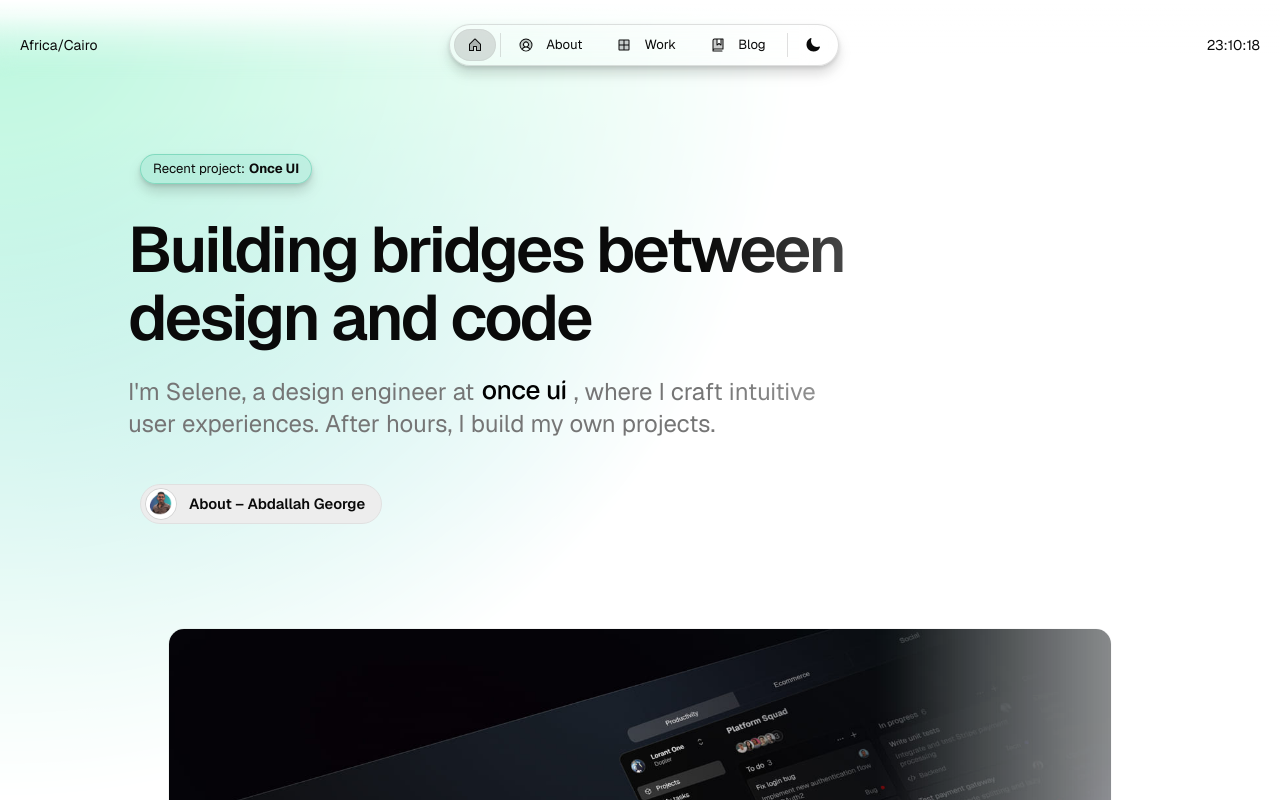
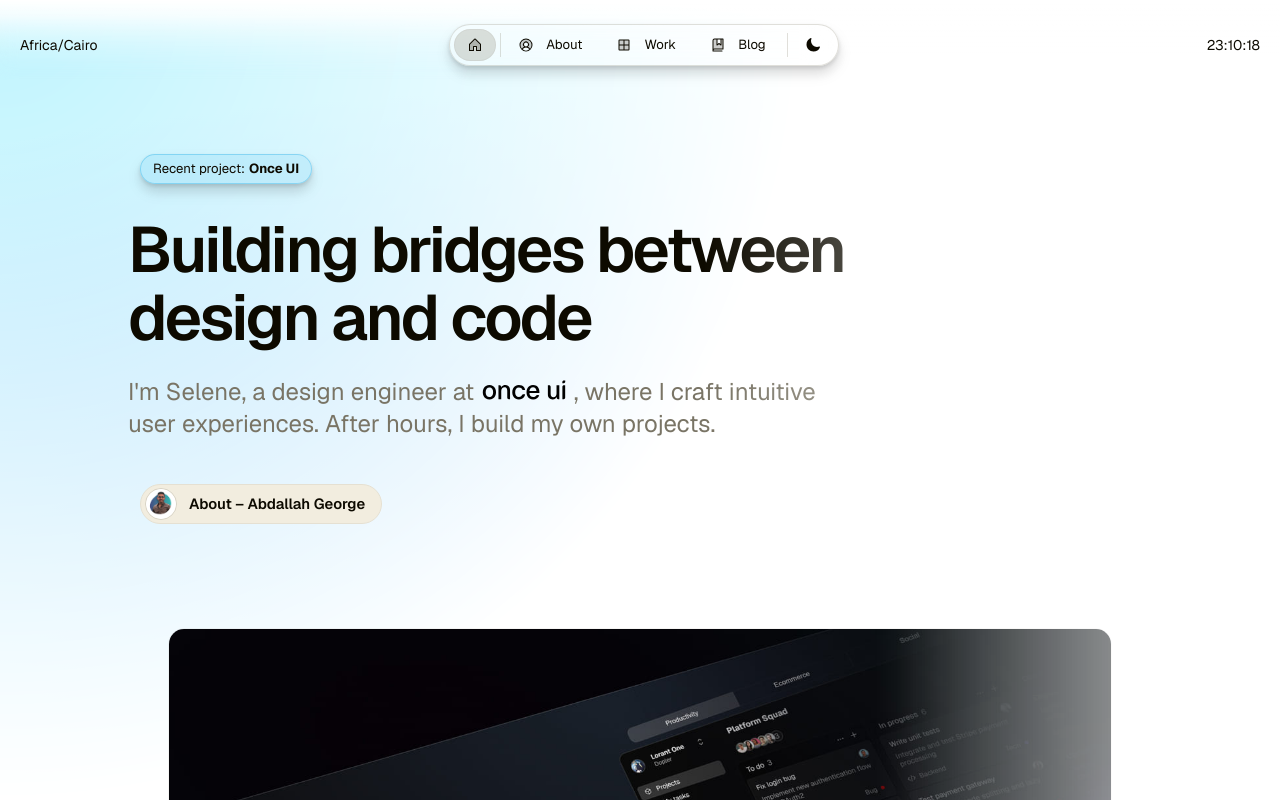
Before and after one commit to MinaaMedhatt/abdallah-portfolio, a Next.js app: page / in a window 1280 px wide. Shown: the top 800 px of the page. Built offline with nearby package versions, Linux system fonts and the light colour scheme.

Commit message:
Update config.js

```diff
--- a/src/app/resources/config.js
+++ b/src/app/resources/config.js
@@ -39,9 +39,9 @@ const font = {
 
 const style = {
   theme: "dark", // theme is not necessary when using ThemeProvider (default)
-  neutral: "gray", // sand | gray | slate
-  brand: "emerald", // blue | indigo | violet | magenta | pink | red | orange | yellow | moss | green | emerald | aqua | cyan
-  accent: "blue", // blue | indigo | violet | magenta | pink | red | orange | yellow | moss | green | emerald | aqua | cyan
+  neutral: "sand", // sand | gray | slate
+  brand: "cyan", // blue | indigo | violet | magenta | pink | red | orange | yellow | moss | green | emerald | aqua | cyan
+  accent: "indigo", // blue | indigo | violet | magenta | pink | red | orange | yellow | moss | green | emerald | aqua | cyan
   solid: "contrast", // color | contrast
   solidStyle: "flat", // flat | plastic
   border: "playful", // rounded | playful | conservative
```
